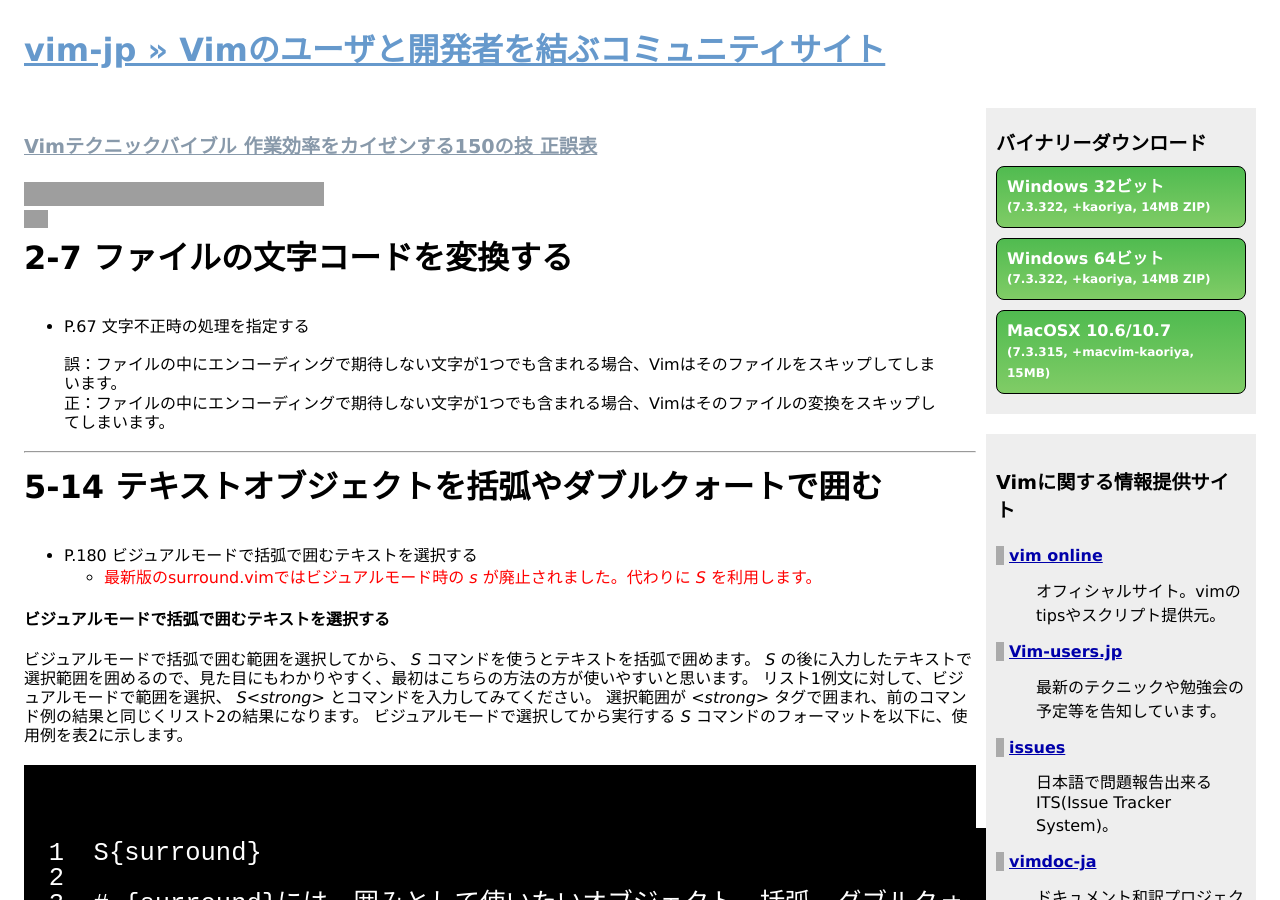
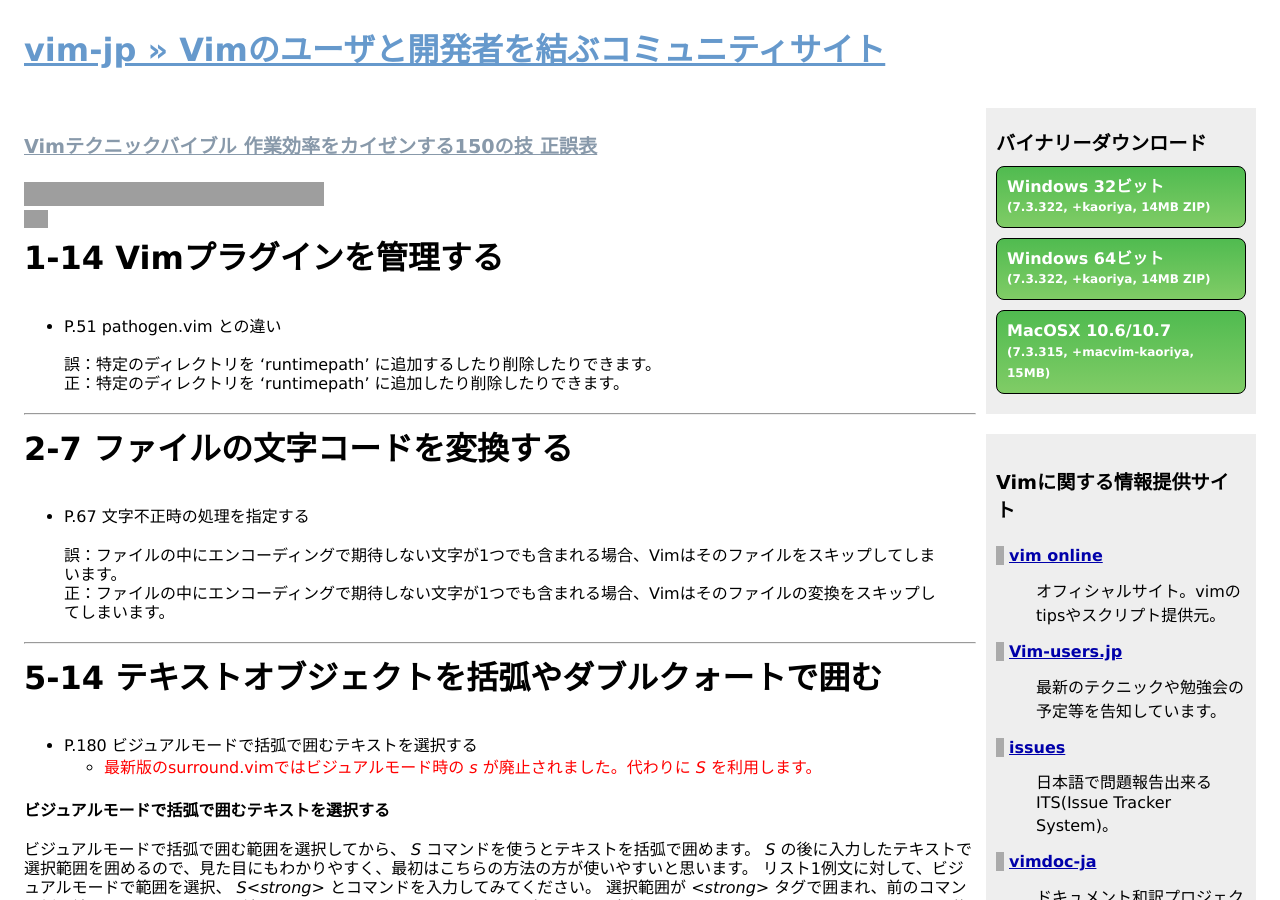
Before and after one commit to vim-jp/vim-jp.github.io, a Jekyll site: the page built from docs/books/vim-technique-bible/corrigenda.md, in a window 1280 px wide and 900 px high. Built offline with Jekyll 4.4.1, drawn with Linux system fonts in a browser that asks for light colours; nearby versions of some CDN libraries; Markdown is read by kramdown in place of the engine named in the settings; comment, search, counter and statistics services are not loaded; grey boxes are pictures that could not be loaded.

Commit message:
added 1-14.

```diff
--- a/docs/books/vim-technique-bible/corrigenda.md
+++ b/docs/books/vim-technique-bible/corrigenda.md
@@ -2,6 +2,13 @@
 layout: docs
 title: Vimテクニックバイブル 作業効率をカイゼンする150の技 正誤表
 ---
+# 1-14 Vimプラグインを管理する
+* P.51 pathogen.vim との違い<br />
+
+> 誤：特定のディレクトリを 'runtimepath' に追加するしたり削除したりできます。<br />
+> 正：特定のディレクトリを 'runtimepath' に追加したり削除したりできます。<br />
+
+<hr />
 # 2-7 ファイルの文字コードを変換する
 * P.67 文字不正時の処理を指定する<br />
 
```
